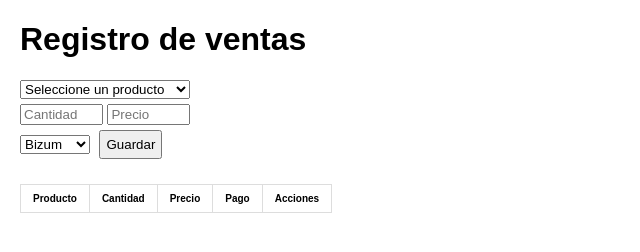
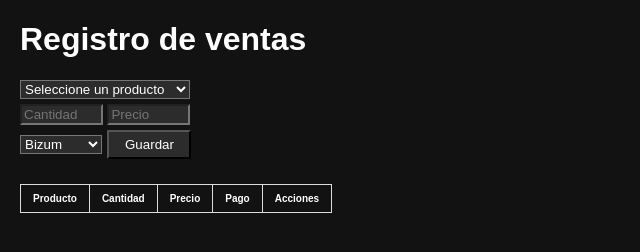
Before and after one commit to Xisus/frontend, a website: page index.html in a window 1280 px wide. Shown: the whole page, without its empty margins (0-640 px from the left). Drawn offline with Linux system fonts and the light colour scheme; no server answers.

Commit message:
Dark theme

```diff
--- a/index.html
+++ b/index.html
@@ -19,11 +19,11 @@
             </select><br>
             <input class="quantity_style" type="number" id="quantity" placeholder="Cantidad" required>
             <input class="price_style" type="number" id="price" placeholder="Precio" required><br>
-            <select id="sold" required>
+            <select class="pay_style" id="sold" required>
                 <option value="true">Bizum</option>
                 <option value="false">Efectivo</option>
             </select>
-            <button type="button" onclick="addProduct()">Guardar</button>
+            <button class="save_button" type="button" onclick="addProduct()">Guardar</button>
         </form>
 
         <table id="product-table">
--- a/styles.css
+++ b/styles.css
@@ -3,7 +3,14 @@
     max-width: fit-content;
     margin: 20px;
     margin-top: 20px;
+    background-color: #121212;
+    color: #ffffff;
   }
+
+body {
+    background-color: #121212; /* or another dark color */
+    color: #ffffff; /* white text */
+}
 
 form {
     margin-bottom: 20px;
@@ -12,18 +19,37 @@ form {
 .product_style {
     width: 170px;
     margin-bottom: 5px;
+    background-color: #2c2c2c; /* darker than body background */
+    color: #ffffff;
 }
 .quantity_style {
     width: 75px;
+    background-color: #2c2c2c; /* darker than body background */
+    color: #ffffff;
 }
 .price_style {
     width: 75px;
+    background-color: #2c2c2c; /* darker than body background */
+    color: #ffffff;
+}
+
+.pay_style {
+    width: 82px;
+    background-color: #2c2c2c; /* darker than body background */
+    color: #ffffff;
+}
+
+.save_button {
+    margin-left: 1px;
+    width: 84px;
 }
 
 button {
     margin: 5px;
     padding: 5px;
     font-size: smaller;
+    background-color: #2c2c2c; /* darker than body background */
+    color: #ffffff;
 }
 
 table {
```
